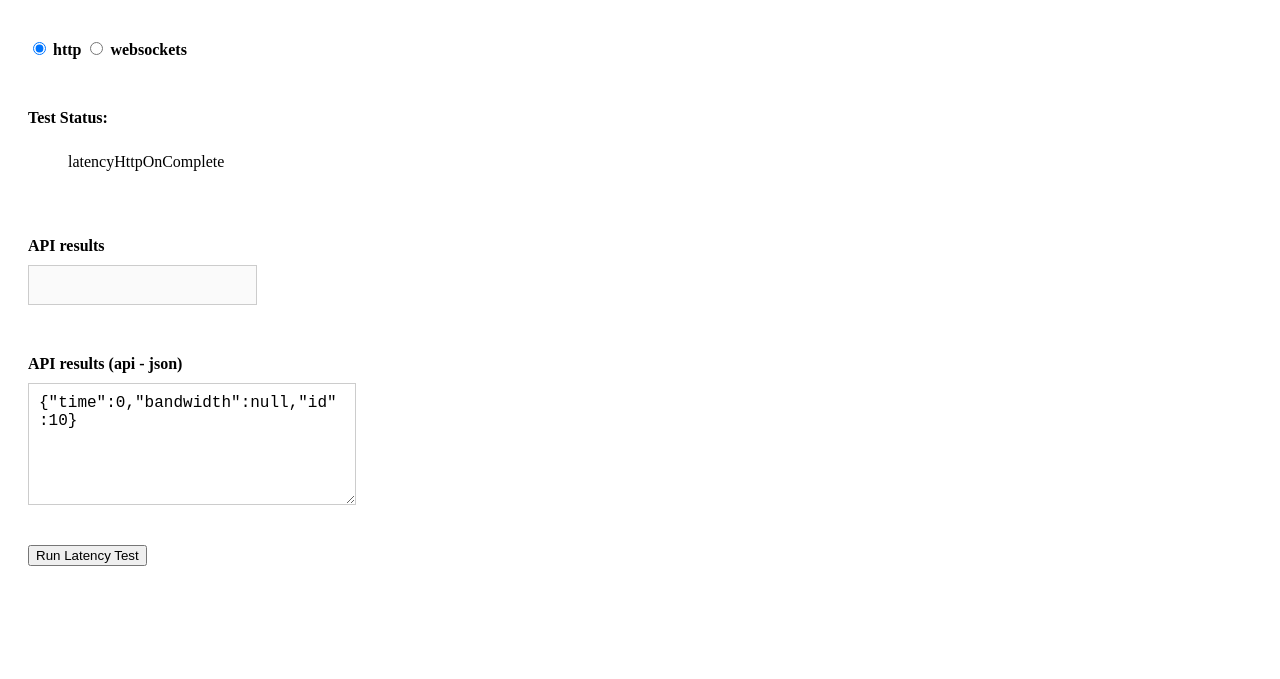
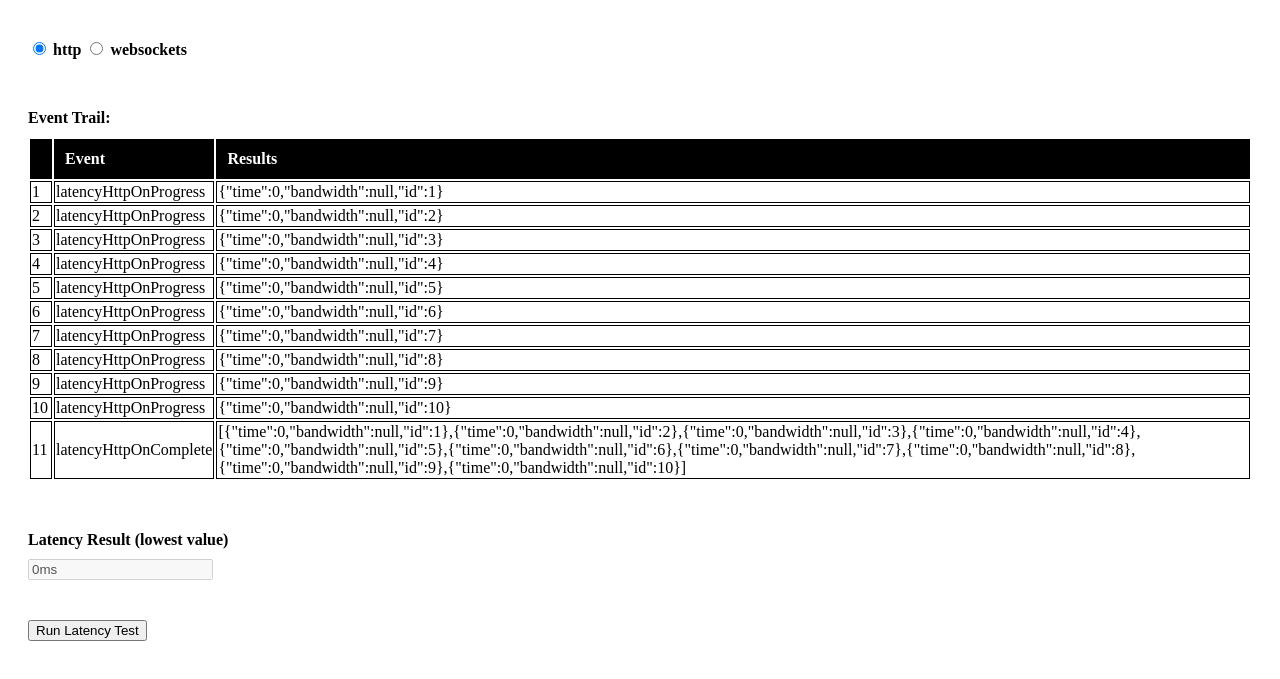
Before and after one commit to Comcast/Speed-testJS, a website: page public/examples/latency/latency.html in a window 1280 px wide. Both pictures are taken after a click on the button "Run Latency Test". Shown: the part 61-740 px from the top of the page. Drawn offline with Linux system fonts and the light colour scheme; no server answers.

Commit message:
adding latency test updates

```diff
--- a/public/examples/latency/latency.html
+++ b/public/examples/latency/latency.html
@@ -6,29 +6,27 @@
 	<base href="/" />
 	<title> Example: Latency Test</title>
 	<style type="text/css">
-		.latency,
-		.test-results {
-			border: 1px solid #ccc;
-			font-size: 16px;
+		th{
+			border: 1px solid #000;
+			background-color: #000;
+			color: #fff;
+			text-align: left;
 			padding: 10px;
-			display: inline-block;
-			min-width: 50px;
-			min-height: 10px;
 		}
-
-		.test-results {
-			width: 25%;
-			height: 100px;
-			display: block;
+		td{
+			border: 1px solid #000;
+			background-color: #fff;
+			color: #000;
 		}
-
 		.form-row {
 			display: block;
 			padding: 20px;
 		}
+
 		label{
 			font-weight: bold;
 		}
+
 		label.block {
 			display: block;
 			padding: 10px 0;
@@ -45,17 +43,13 @@
 		<label for="websockets">websockets</label>
 	</div>
 	<div class="form-row">
-		<label for="status" class="block">Test Status:</label>
-		<ul class="status" name="status" id="status">
-		</ul>
+		<label for="events" class="block">Event Trail:</label>
+		<table id="events" class="events">
+		</table>
 	</div>
 	<div class="form-row">
-		<label for="latency" class="block">API results</label>
+		<label for="latency" class="block">Latency Result (lowest value)</label>
 		<input class="latency" name="latency" id="latency" disabled/>
-	</div>
-	<div class="form-row">
-		<label for="json" class="block">API results (api - json)</label>
-		<textarea class="test-results" name="json" id="json"></textarea>
 	</div>
 	<div class="form-row">
 		<button class="action-start">Run Latency Test</button>
--- a/public/examples/latency/latencyTest.js
+++ b/public/examples/latency/latencyTest.js
@@ -1,7 +1,11 @@
 (function () {
     window.TestSeries = window.TestSeries || {};
+    //setting the initialization method for latency test
     window.onload = initLatencyTest;
 
+    //test button node will be made available through this variable
+    var testButton;
+    var auditTrail = [];
     //event binding method for buttons
     function addEvent(el, ev, fn) {
         void (el.addEventListener && el.addEventListener(ev, fn, false));
@@ -10,55 +14,100 @@
     }
 
     function latencyHttpOnComplete(result) {
-        displayResults('.status', 'latencyHttpOnComplete');
+        testButton.disabled = false;
+        auditTrail.push({ event: 'latencyHttpOnComplete', result: result });
+        //we return the lowest calculated value
+        var arr = result.sort(function (a, b) {
+            return +a.time - +b.time;
+        });
+        //display to end user
+        document.querySelector('.latency').value = arr[0].time + 'ms';
+        displayAuditTrail();
     }
+
     function latencyHttpOnProgress(result) {
-        displayResults('.status', 'latencyHttpOnProgress');
-        displayResults('.latency', result.time);
-        displayResults('.test-results', JSON.stringify(result));
+        testButton.disabled = false;
+        auditTrail.push({ event: 'latencyHttpOnProgress', result: result });
     }
+
     function latencyHttpOnAbort(result) {
-        displayResults('.status', 'latencyHttpOnAbort');
+        testButton.disabled = false;
+        auditTrail.push({ event: 'latencyHttpOnAbort', result: result });
+        displayAuditTrail();
     }
+
     function latencyHttpOnTimeout(result) {
-        displayResults('.status', 'latencyHttpOnTimeout');
+        testButton.disabled = false;
+        auditTrail.push({ event: 'latencyHttpOnTimeout', result: result });
+        displayAuditTrail();
     }
+
     function latencyHttpOnError(result) {
-        displayResults('.status', 'latencyHttpOnError');
+        testButton.disabled = false;
+        auditTrail.push({ event: 'latencyHttpOnError', result: result });
+        displayAuditTrail();
     }
 
     function latencyWebSocketOnComplete(result) {
-        displayResults('.status', 'latencyWebSocketOnComplete');
-    }
-    function latencyWebSocketOnProgress(result) {
-        displayResults('.status', 'latencyWebSocketOnProgress');
-        displayResults('.latency', result.time);
-        displayResults('.test-results', JSON.stringify(result));
-    }
-    function latencyWebSocketOnError(result) {
-        displayResults('.status', 'latencyWebSocketOnError');
+        testButton.disabled = false;
+        auditTrail.push({ event: 'latencyWebSocketOnComplete', result: result });
+        displayAuditTrail();
     }
 
-    function displayResults(selector, content) {
-        var results = document.querySelector(selector);
-        if (results && results.value) {
-            results.value = content || '';
-            return;
+    function latencyWebSocketOnProgress(result) {
+        testButton.disabled = false;
+        auditTrail.push({ event: 'latencyWebSocketOnProgress', result: result });
+    }
+
+    function latencyWebSocketOnError(result) {
+        testButton.disabled = false;
+        auditTrail.push({ event: 'latencyWebSocketOnError', result: result });
+        displayAuditTrail();
+    }
+
+    function displayAuditTrail() {
+        var arr = [];
+        var events = document.querySelector('.events');
+        events.innerHTML = '';
+        arr.push('<tr><th></th><th>Event</th><th>Results</th></tr>');
+        for (var i = 0; i < auditTrail.length; i++) {
+
+            void (auditTrail[i].event && arr.push(
+                ['<tr>',
+                    '<td>' + (i + 1) + '</td>',
+                    '<td>' + auditTrail[i].event + '</td>',
+                    '<td>' + JSON.stringify(auditTrail[i].result) + '</td>',
+                    '</tr>'].join('')));
         }
-       results.innerHTML= content || '';
+        events.innerHTML = arr.join('');
     }
 
     function initLatencyTest() {
-        var testButton = document.querySelector('.action-start');
+        //update testButton variable with testButton dom node reference
+        testButton = document.querySelector('.action-start');
+        var auditButton = document.querySelector('.action-audit-trail');
         //register click event for http latency tests
+        auditTrail.push('Ready to run latencyTest');
+        displayAuditTrail();
+        var testTypes = document.querySelectorAll('input[name = "testType"]');
+        for (var i = 0; i < testTypes.length; i++) {
+            addEvent(testTypes[i], 'click', function () {
+                //reset audit trail
+                auditTrail = [];
+                //reset audit trail list
+                document.querySelector('.events').innerHTML = '';
+            });
+        }
         addEvent(testButton, 'click', function (e) {
             //prevent default click action in browser;
             e.preventDefault();
+            testButton.disabled = true;
+            //reset audit trail
+            auditTrail = [];
+            //reset audit trail list
+            document.querySelector('.events').innerHTML = '';
+            //get test type value
             var testType = document.querySelector('input[name = "testType"]:checked').value;
-            //clear the display results;
-            displayResults('.status', '');
-            displayResults('.latency', '');
-            displayResults('.test-results', '');
 
             if (testType === 'http') {
                 var latencyHttpTestSuite = new window.latencyHttpTest('/latency', 10, 30000, latencyHttpOnComplete, latencyHttpOnProgress,
--- a/public/lib/latencyHttpTest.js
+++ b/public/lib/latencyHttpTest.js
@@ -22,7 +22,8 @@
   * Execute the request
   */
   latencyHttpTest.prototype.start = function () {
-    this._test = new window.xmlHttpRequest('GET', this.url, this.timeout, this.onTestComplete.bind(this),
+    var cachebuster = Date.now();
+    this._test = new window.xmlHttpRequest('GET', [this.url, '?', cachebuster].join(''), this.timeout, this.onTestComplete.bind(this),
       this.onTestAbort.bind(this), this.onTestTimeout.bind(this), this.onTestError.bind(this));
     this._testIndex++;
     this._test.start(0, this._testIndex);
```
Also changed, not shown: public/index.html (+4 -4 lines).
